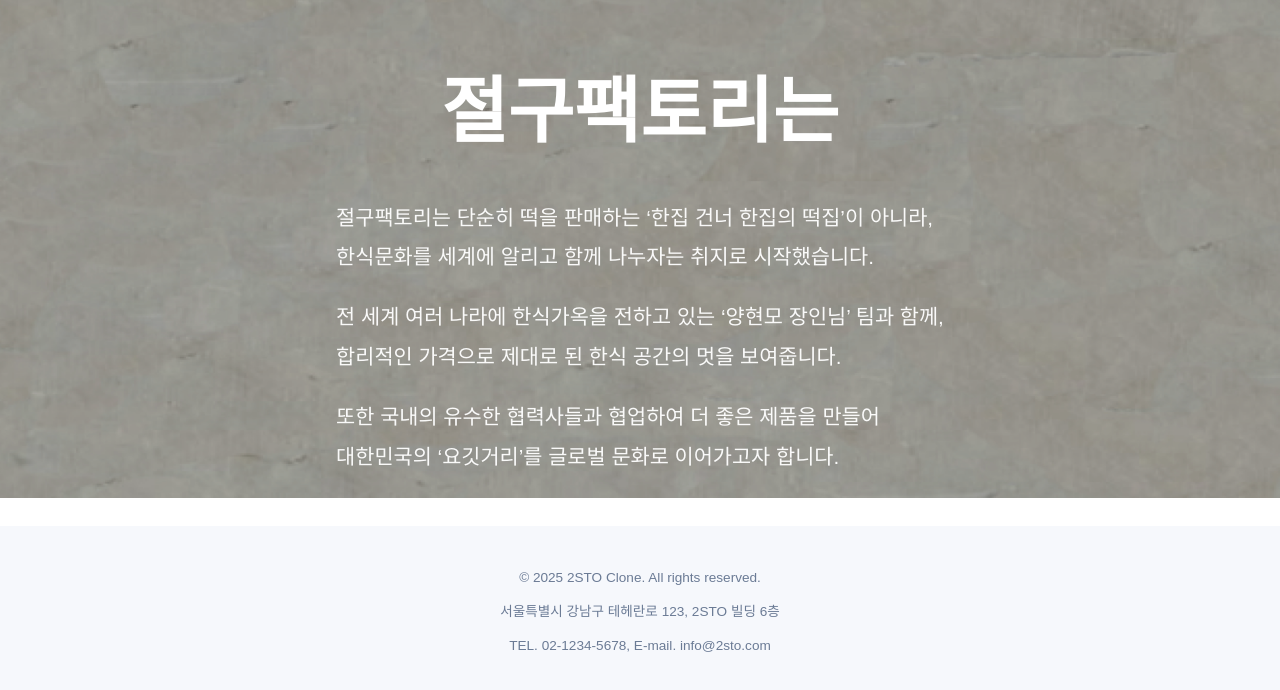
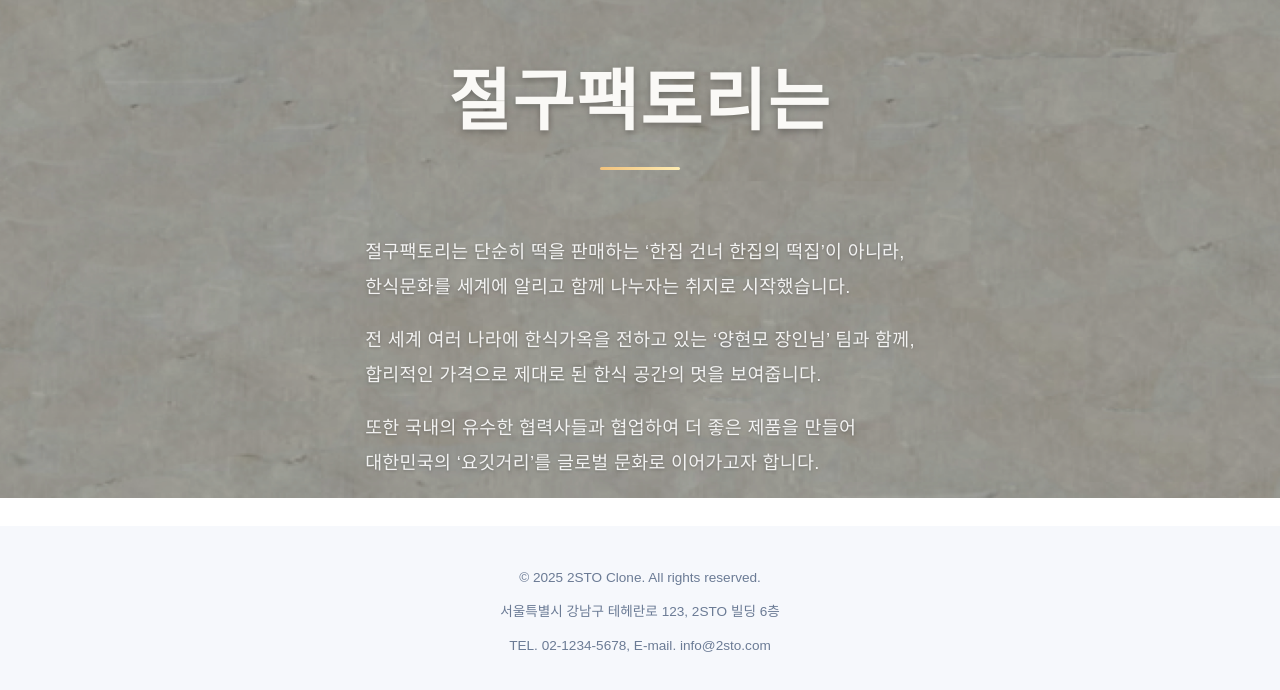
Before and after one commit to pwrkim12/jeolgu, a plain HTML site: page index.html in a window 1280 px wide. Shown: the part 802-1492 px from the top of the page. Drawn offline with Linux system fonts and the light colour scheme; a web font is replaced by a local one.

Commit message:
auto update

```diff
--- a/css/index.css
+++ b/css/index.css
@@ -141,18 +141,15 @@
 .intro-section {
   background: url('../images/back.jpg') center center / cover no-repeat;
   height: 500px;
-    /* ✅ 높이 조절 가능 */
   position: relative;
   color: #fff;
   display: flex;
   justify-content: center;
   align-items: center;
-    /* ✅ 세로 가운데 정렬 */
   text-align: center;
   overflow: hidden;
 }
 
-/* 반투명 오버레이 */
 .intro-section::before {
   content: "";
   position: absolute;
@@ -161,7 +158,6 @@
   z-index: 1;
 }
 
-/* 중앙 컨테이너 */
 .intro-inner {
   position: relative;
   z-index: 2;
@@ -176,37 +172,57 @@
 /* 제목 */
 .intro-title {
   font-family: 'GmarketSansBold';
-    font-size: 4.5rem;
-    /* ✅ 크기 조절 가능 */
-    color: #fff;
-    margin-bottom: 10px;
+  font-size: 4.2rem;
+  color: #faf9f6; /* 따뜻한 흰색 */
+  margin-bottom: 16px;
   text-align: center;
-
+  letter-spacing: 2px;
+  text-shadow: 0 3px 6px rgba(0,0,0,0.25);
+  position: relative;
 }
 
-/* 소개 문단 */
+/* 제목 밑 라인 */
+.intro-title::after {
+  content: "";
+  display: block;
+  width: 80px;
+  height: 3px;
+  background: linear-gradient(90deg, #f1c27d, #ffedb3);
+  margin: 14px auto 0;
+  border-radius: 3px;
+}
+
+/* 본문 */
 .intro-desc {
-    max-width: 700px;
+  max-width: 720px;
   text-align: left;
-    /* ✅ 왼쪽 정렬 */
-    color: rgba(255, 255, 255, 0.95);
+  color: rgba(255, 255, 255, 0.9);
   line-height: 1.9;
-    font-size: 1.3rem;
+  font-size: 1.15rem;
   font-family: 'GmarketSansMedium';
+  margin-top: 30px;
+  letter-spacing: 0.3px;
+  text-shadow: 0 1px 3px rgba(0,0,0,0.25);
+}
+
+.intro-desc p {
+  margin-bottom: 18px;
 }
 
 /* 반응형 */
 @media (max-width: 768px) {
   .intro-section {
-        height: 650px;
+    height: auto;
+    padding: 80px 0;
   }
 
   .intro-title {
-        font-size: 2.2rem;
+    font-size: 2.6rem;
   }
 
   .intro-desc {
     font-size: 1rem;
     max-width: 90%;
+    margin-top: 24px;
   }
 }
```
Lines whose indentation alone changed are shown as unchanged.
